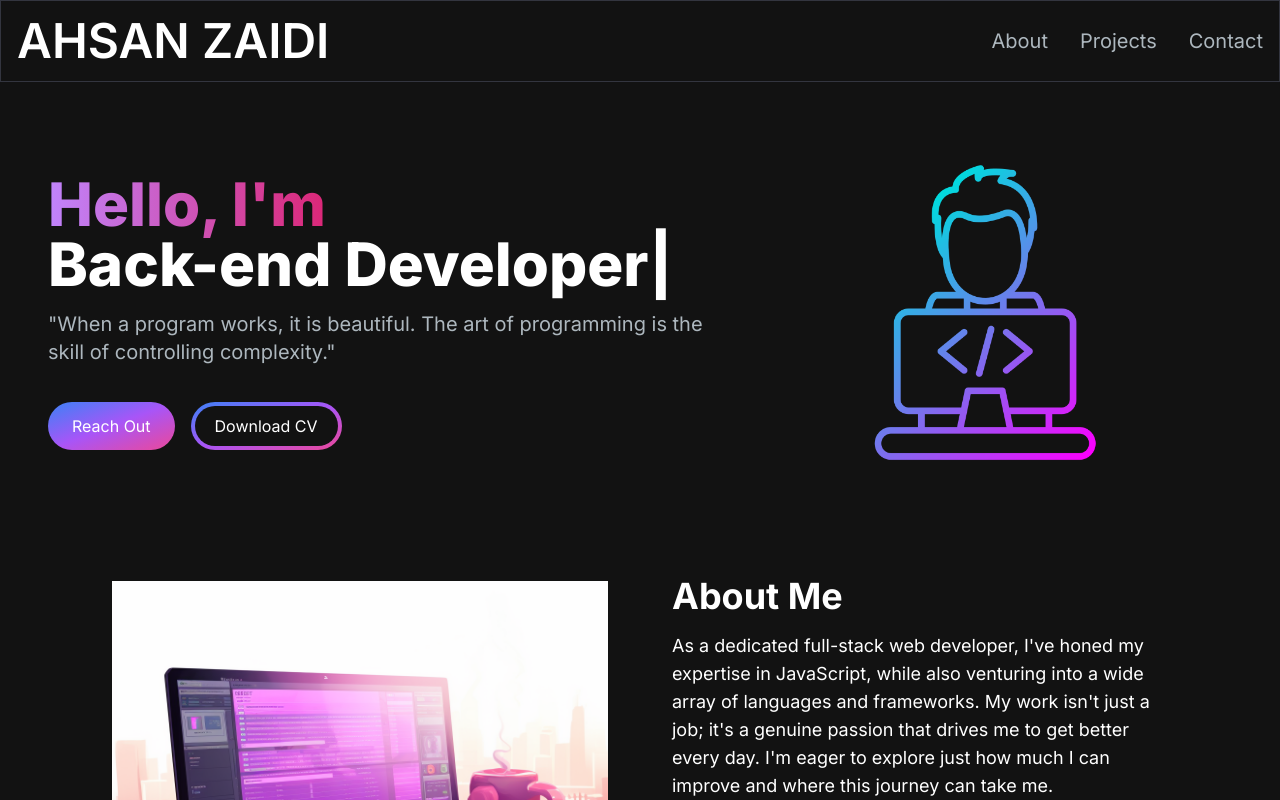
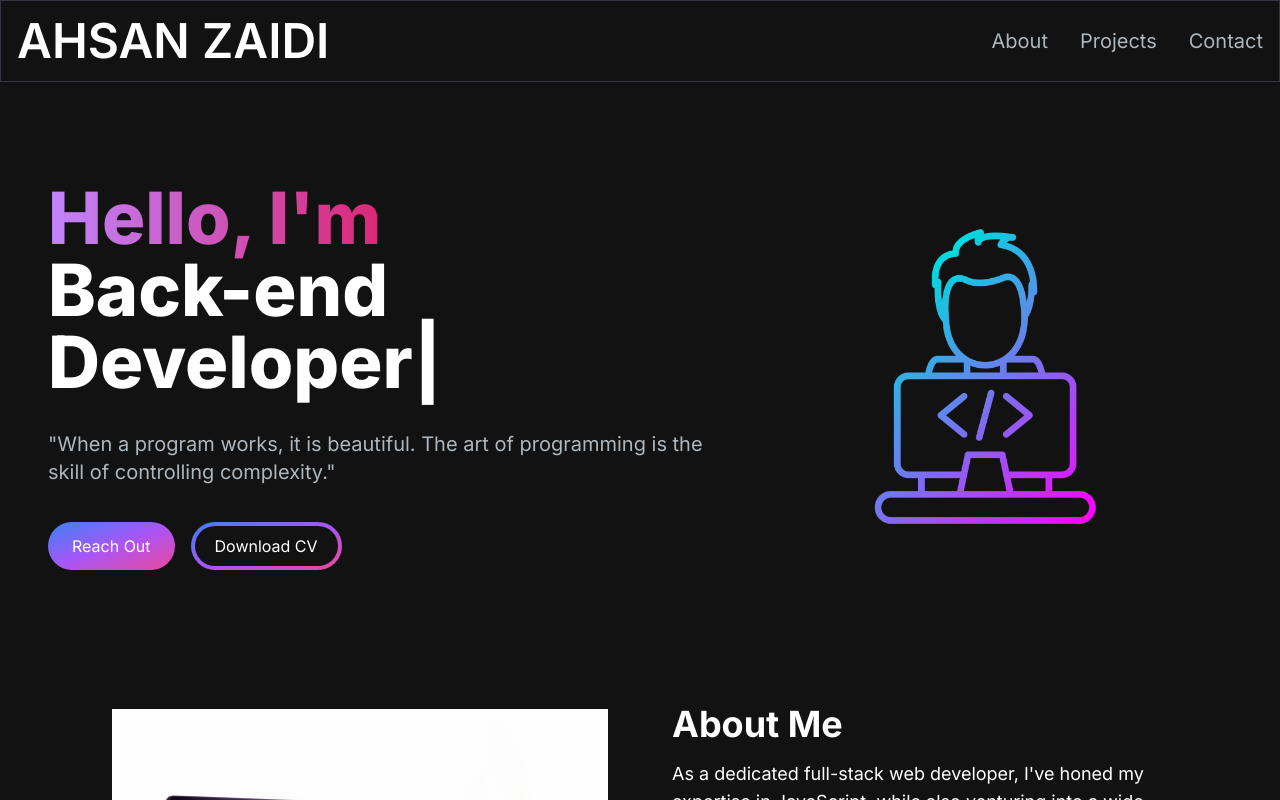
Before and after one commit to Ahsan-Zaidi/Ahsan-dev, a Next.js app: page / in a window 1280 px wide. Shown: the top 800 px of the page. Built offline with nearby package versions, Linux system fonts and the light colour scheme.

Commit message:
hero footer style changes

```diff
--- a/package.json
+++ b/package.json
@@ -13,6 +13,7 @@
     "autoprefixer": "10.4.15",
     "eslint": "8.48.0",
     "eslint-config-next": "13.4.19",
+    "framer-motion": "^10.16.4",
     "next": "13.4.19",
     "postcss": "8.4.29",
     "react": "18.2.0",
--- a/src/app/components/Footer.jsx
+++ b/src/app/components/Footer.jsx
@@ -1,6 +1,6 @@
 const Footer = () => {
     return (
-      <footer className="footer border border-t-[#33353F] border-l-transparent border-r-transparent text-white">
+      <footer className="footer border z-10 border-t-[#33353F] border-l-transparent border-r-transparent text-white">
         <div className="container p-12 flex justify-between">
           <span className="text-muted">AHSAN ZAIDI</span>
           <p className="text-slate-700">All right reserved.</p>
--- a/src/app/components/HeroSection.jsx
+++ b/src/app/components/HeroSection.jsx
@@ -5,10 +5,10 @@ import { TypeAnimation } from 'react-type-animation';
 
 const HeroSection = () => {
     return (
-        <section>
+        <section className='lg:py-16'>
             <div className='grid grid-cols-1 sm:grid-cols-12'>
                 <div className='col-span-7 place-self-center text-center sm:text-left'>
-                    <h1 className='text-white mb-4 text-4xl sm:text-5xl lg:text-6xl font-extrabold'>
+                    <h1 className='text-white mb-8 text-4xl sm:text-5xl lg:text-7xl font-extrabold'>
                         <span className='text-transparent bg-clip-text bg-gradient-to-r from-purple-400 to-pink-600'>
                             Hello, I'm{" "}
                         </span>
```
Also changed, not shown: 1 other file (tests, documents, lock files or other folders).
